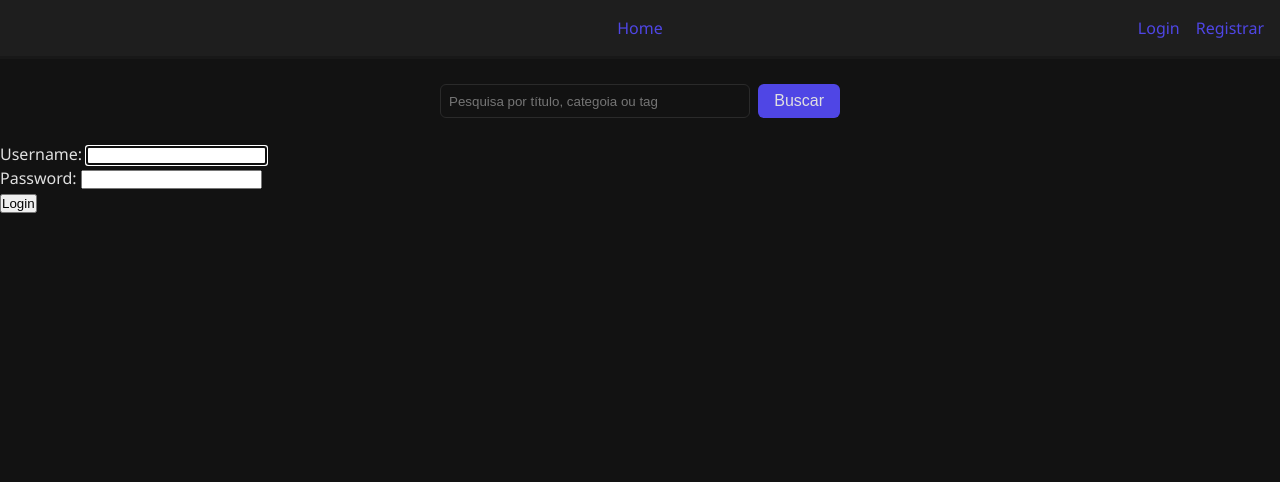
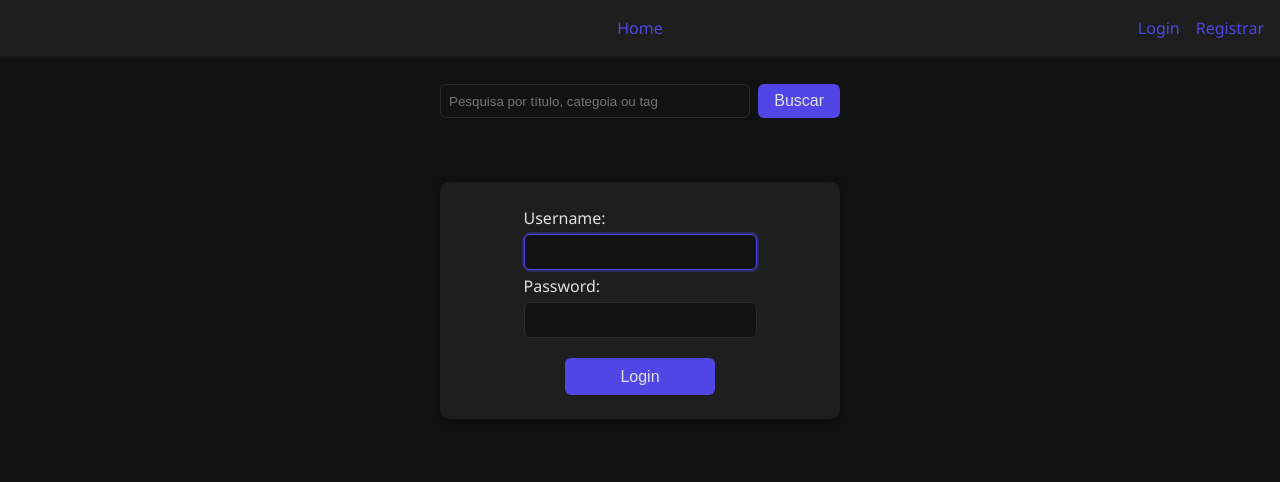
Before and after one commit to gok2001/projeto-blog, a Django app: page /users/login/ in a window 1280 px wide. Shown: the top 482 px of the page. Run offline with Django 5.2, Linux system fonts and the light colour scheme.

Commit message:
Adiciona estilo e layout na página de login

```diff
--- a/static/global/css/style.css
+++ b/static/global/css/style.css
@@ -20,6 +20,8 @@
     --color-warning: #facc15;
     --color-danger: #ef4444;
     --color-danger-hover: #b91c1c;
+
+    --color-box-shadow-input: #4f46e54d;
 
     /* ===============================
      🔠 TIPOGRAFIA
@@ -207,7 +209,7 @@ input[type="search"], textarea {
 
 input[type="search"]:focus, textarea:focus {
     border-color: var(--color-primary);
-    box-shadow: 0 0 0 2px rgba(79, 70, 229, 0.3);
+    box-shadow: 0 0 0 2px var(--color-box-shadow-input);
     outline: none;
 }
 
@@ -458,6 +460,58 @@ input[type="search"]:focus, textarea:focus {
 }
 
 /* ===============================
+   PÁGINA LOGIN
+   =============================== */
+.login-form {
+    display: flex;
+    flex-direction: column;
+    align-items: center;
+    gap: var(--spacing-xs);
+    max-width: 400px;
+    margin: 4rem auto;
+    padding: var(--spacing-lg);
+    background-color: var(--color-bg-alt);
+    border-radius: var(--radius-lg);
+    box-shadow: var(--shadow-md);
+}
+
+.login-form input {
+    width: 100%;
+    padding: var(--spacing-sm) 0.75rem;
+    border-radius: var(--radius-sm);
+    border: var(--input-border);
+    background-color: var(--color-bg);
+    color: var(--color-text);
+    font-size: 1rem;
+}
+
+.login-form input:focus {
+    border-color: var(--color-primary);
+    box-shadow: 0 0 0 2px var(--color-box-shadow-input);
+    outline: none;
+}
+
+.login-form label {
+    font-weight: 500;
+    margin-bottom: var(--spacing-xs);
+    display: block;
+    color: var(--color-text);
+}
+
+.login-form .btn {
+    width: 100%;
+    max-width: 150px;
+    padding: 0.6rem;
+    margin-top: var(--spacing-md);
+    font-size: 1rem;
+}
+
+.login-form .message {
+    width: 100%;
+    text-align: center;
+}
+
+/* ===============================
    MEDIA QUERIES (RESPONSIVIDADE)
    =============================== */
 @media (max-width: 1024px) {
--- a/users/templates/users/login.html
+++ b/users/templates/users/login.html
@@ -1,10 +1,10 @@
 {% extends "global/base.html" %}
 
 {% block content %}
-    <form action="{% url "users:login" %}" method="POST">
+    <form action="{% url "users:login" %}" method="POST" class="login-form">
         {% csrf_token %}
 
         {{ form.as_p }}
-        <button type="submit">Login</button>
+        <button type="submit" class="btn">Login</button>
     </form>
 {% endblock content %}
```
